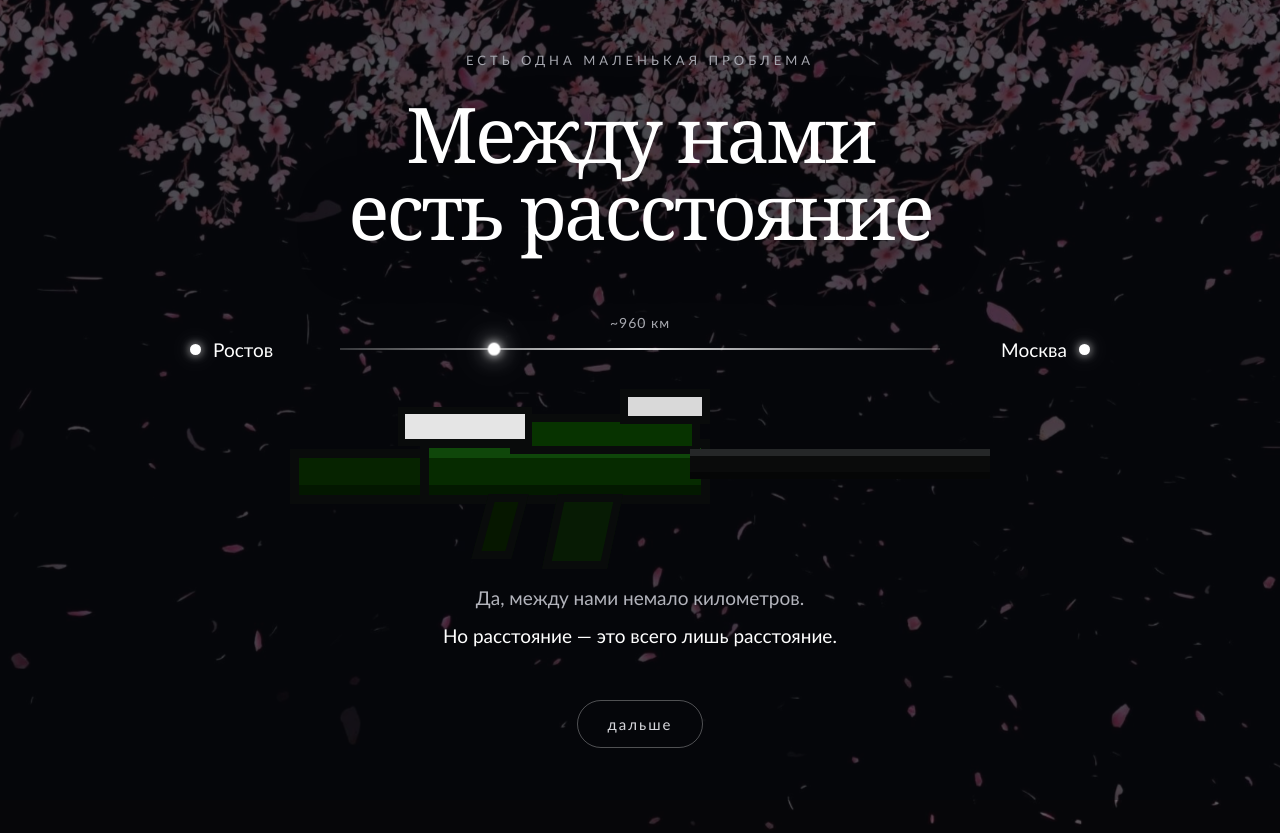
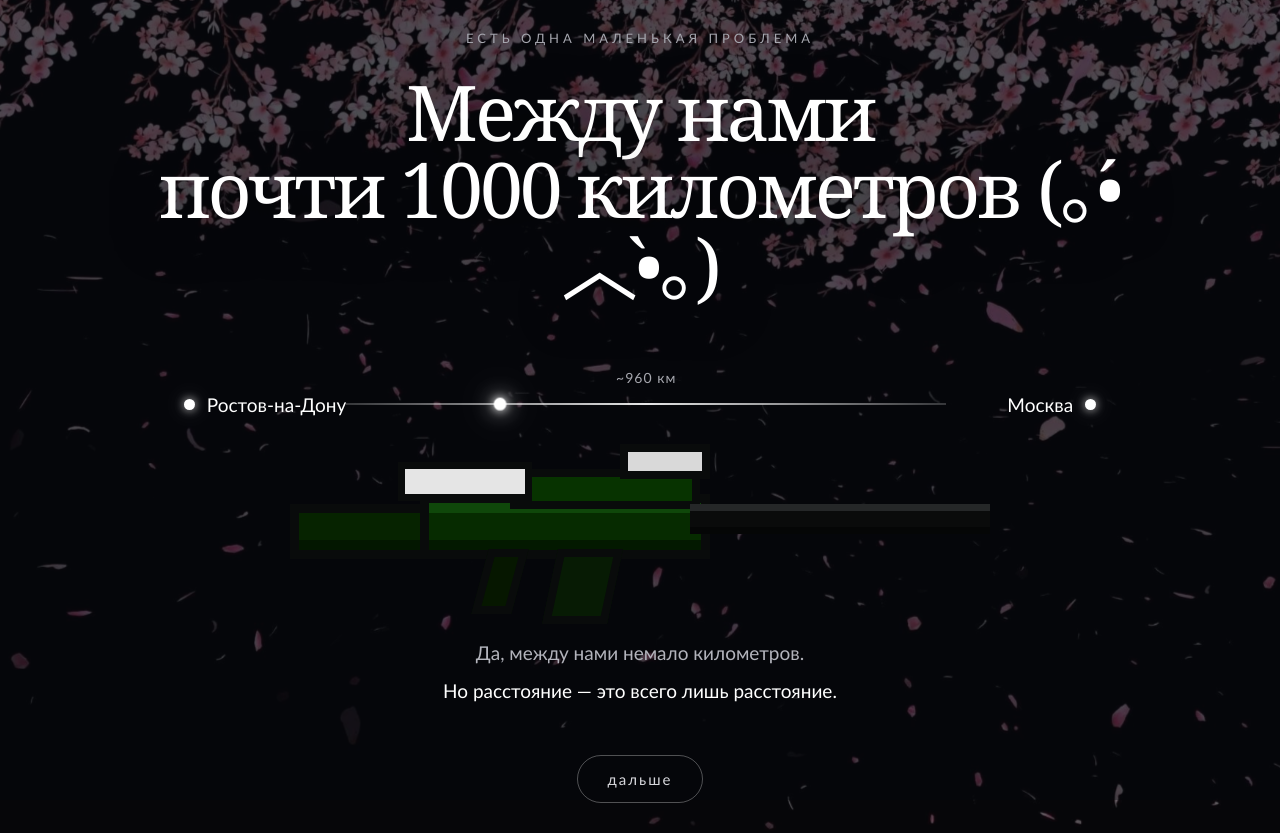
Before and after one commit to matveysliskov-dot/murakot, a website: page page2.html in a window 1280 px wide. Before the commit the page ends 800 px from the top, so only its background shows below. Drawn offline with Linux system fonts and the light colour scheme.

Commit message:
Update page2.html

```diff
--- a/page2.html
+++ b/page2.html
@@ -9,7 +9,7 @@
         content="width=device-width, initial-scale=1.0"
     >
 
-    <title>Расстояние</title>
+    <title>Проблемка..</title>
 
     <link
         rel="stylesheet"
@@ -38,7 +38,7 @@
             <!-- Заголовок -->
             <h1>
                 Между нами<br>
-                есть расстояние
+                почти 1000 километров (｡•́︿•̀｡)
             </h1>
 
 
@@ -55,7 +55,7 @@
                         <div class="city-dot"></div>
 
                         <span>
-                            Ростов
+                            Ростов-на-Дону
                         </span>
 
                     </div>
```
